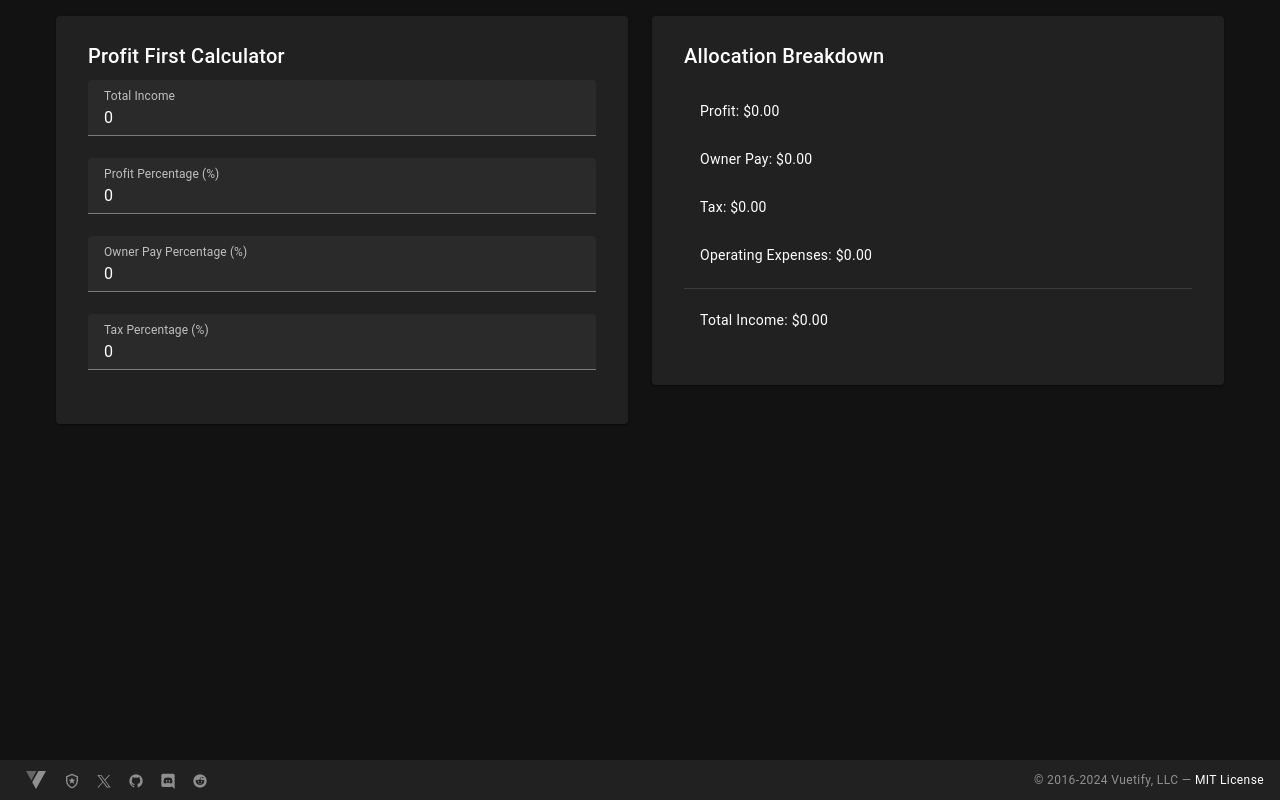
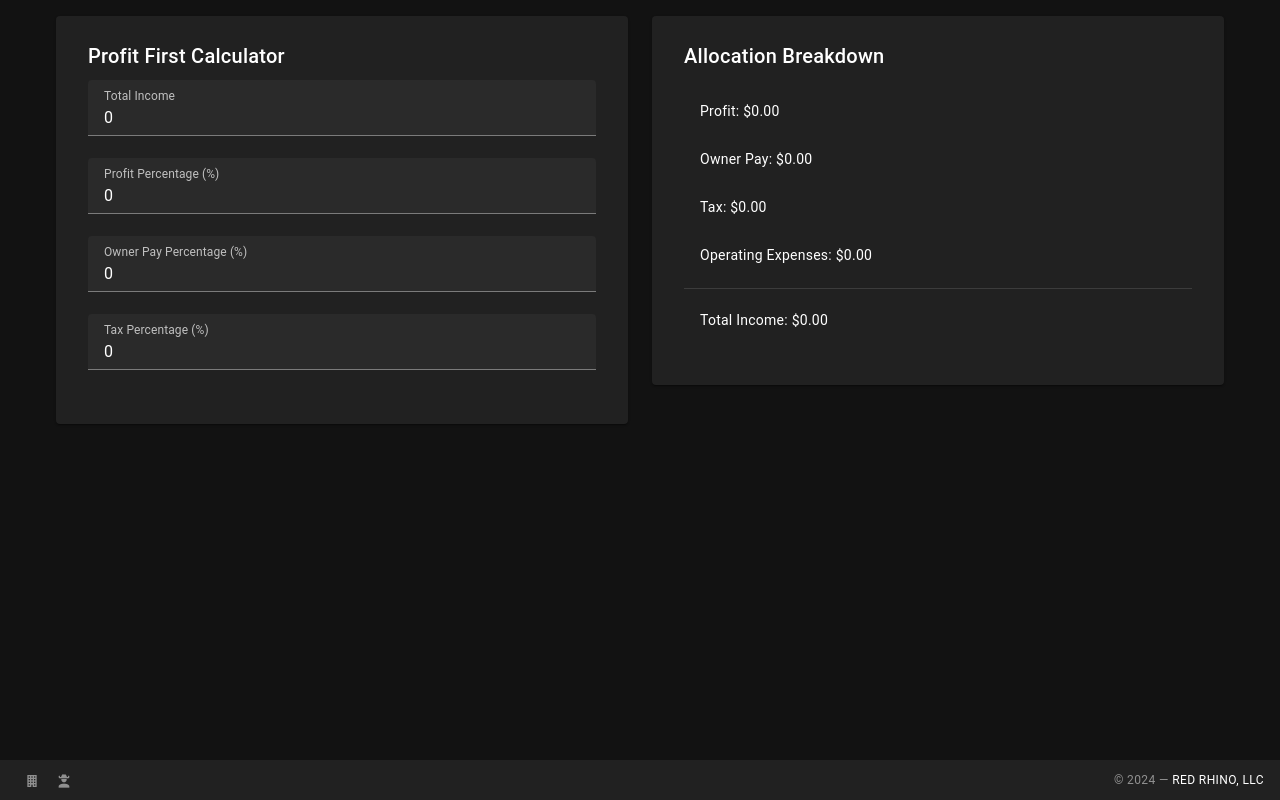
Before and after one commit to redrhino-online/profit-first-calculator, a Vue app: page / in a window 1280 px wide. Built offline with nearby package versions, Linux system fonts and the light colour scheme.

Commit message:
chore: cleanup footer

```diff
--- a/src/components/AppFooter.vue
+++ b/src/components/AppFooter.vue
@@ -1,71 +1,32 @@
 <template>
   <v-footer height="40" app>
-    <a
-      v-for="item in items"
-      :key="item.title"
-      :href="item.href"
-      :title="item.title"
-      class="d-inline-block mx-2 social-link"
-      rel="noopener noreferrer"
-      target="_blank"
-    >
-      <v-icon
-        :icon="item.icon"
-        :size="item.icon === '$vuetify' ? 24 : 16"
-      />
+    <a v-for="item in items" :key="item.title" :href="item.href" :title="item.title"
+      class="d-inline-block mx-2 social-link" rel="noopener noreferrer" target="_blank">
+      <v-icon :icon="item.icon" :size="item.icon === '$vuetify' ? 24 : 16" />
     </a>
 
-    <div
-      class="text-caption text-disabled"
-      style="position: absolute; right: 16px;"
-    >
-      &copy; 2016-{{ (new Date()).getFullYear() }} <span class="d-none d-sm-inline-block">Vuetify, LLC</span>
+    <div class="text-caption text-disabled" style="position: absolute; right: 16px;">
+      &copy; {{ (new Date()).getFullYear() }}
       —
-      <a
-        class="text-decoration-none on-surface"
-        href="https://vuetifyjs.com/about/licensing/"
-        rel="noopener noreferrer"
-        target="_blank"
-      >
-        MIT License
+      <a class="text-decoration-none on-surface" href="https://redrhino.online/" rel="noopener" target="_blank">
+        RED RHINO, LLC
       </a>
     </div>
   </v-footer>
 </template>
 
 <script setup>
-  const items = [
-    {
-      title: 'Vuetify Documentation',
-      icon: `$vuetify`,
-      href: 'https://vuetifyjs.com/',
-    },
-    {
-      title: 'Vuetify Support',
-      icon: 'mdi-shield-star-outline',
-      href: 'https://support.vuetifyjs.com/',
-    },
-    {
-      title: 'Vuetify X',
-      icon: ['M2.04875 3.00002L9.77052 13.3248L1.99998 21.7192H3.74882L10.5519 14.3697L16.0486 21.7192H22L13.8437 10.8137L21.0765 3.00002H19.3277L13.0624 9.76874L8.0001 3.00002H2.04875ZM4.62054 4.28821H7.35461L19.4278 20.4308H16.6937L4.62054 4.28821Z'],
-      href: 'https://x.com/vuetifyjs',
-    },
-    {
-      title: 'Vuetify GitHub',
-      icon: `mdi-github`,
-      href: 'https://github.com/vuetifyjs/vuetify',
-    },
-    {
-      title: 'Vuetify Discord',
-      icon: ['M22,24L16.75,19L17.38,21H4.5A2.5,2.5 0 0,1 2,18.5V3.5A2.5,2.5 0 0,1 4.5,1H19.5A2.5,2.5 0 0,1 22,3.5V24M12,6.8C9.32,6.8 7.44,7.95 7.44,7.95C8.47,7.03 10.27,6.5 10.27,6.5L10.1,6.33C8.41,6.36 6.88,7.53 6.88,7.53C5.16,11.12 5.27,14.22 5.27,14.22C6.67,16.03 8.75,15.9 8.75,15.9L9.46,15C8.21,14.73 7.42,13.62 7.42,13.62C7.42,13.62 9.3,14.9 12,14.9C14.7,14.9 16.58,13.62 16.58,13.62C16.58,13.62 15.79,14.73 14.54,15L15.25,15.9C15.25,15.9 17.33,16.03 18.73,14.22C18.73,14.22 18.84,11.12 17.12,7.53C17.12,7.53 15.59,6.36 13.9,6.33L13.73,6.5C13.73,6.5 15.53,7.03 16.56,7.95C16.56,7.95 14.68,6.8 12,6.8M9.93,10.59C10.58,10.59 11.11,11.16 11.1,11.86C11.1,12.55 10.58,13.13 9.93,13.13C9.29,13.13 8.77,12.55 8.77,11.86C8.77,11.16 9.28,10.59 9.93,10.59M14.1,10.59C14.75,10.59 15.27,11.16 15.27,11.86C15.27,12.55 14.75,13.13 14.1,13.13C13.46,13.13 12.94,12.55 12.94,11.86C12.94,11.16 13.45,10.59 14.1,10.59Z'],
-      href: 'https://community.vuetifyjs.com/',
-    },
-    {
-      title: 'Vuetify Reddit',
-      icon: `mdi-reddit`,
-      href: 'https://reddit.com/r/vuetifyjs',
-    },
-  ]
+const items = [
+  {
+    title: 'RED RHINO',
+    icon: `mdi-office-building`,
+    href: 'https://redrhino.online/',
+  }, {
+    title: 'Dave Mainville',
+    icon: `mdi-account-cowboy-hat`,
+    href: 'https://davemainville.com/',
+  },
+]
 </script>
 
 <style scoped lang="sass">
```
